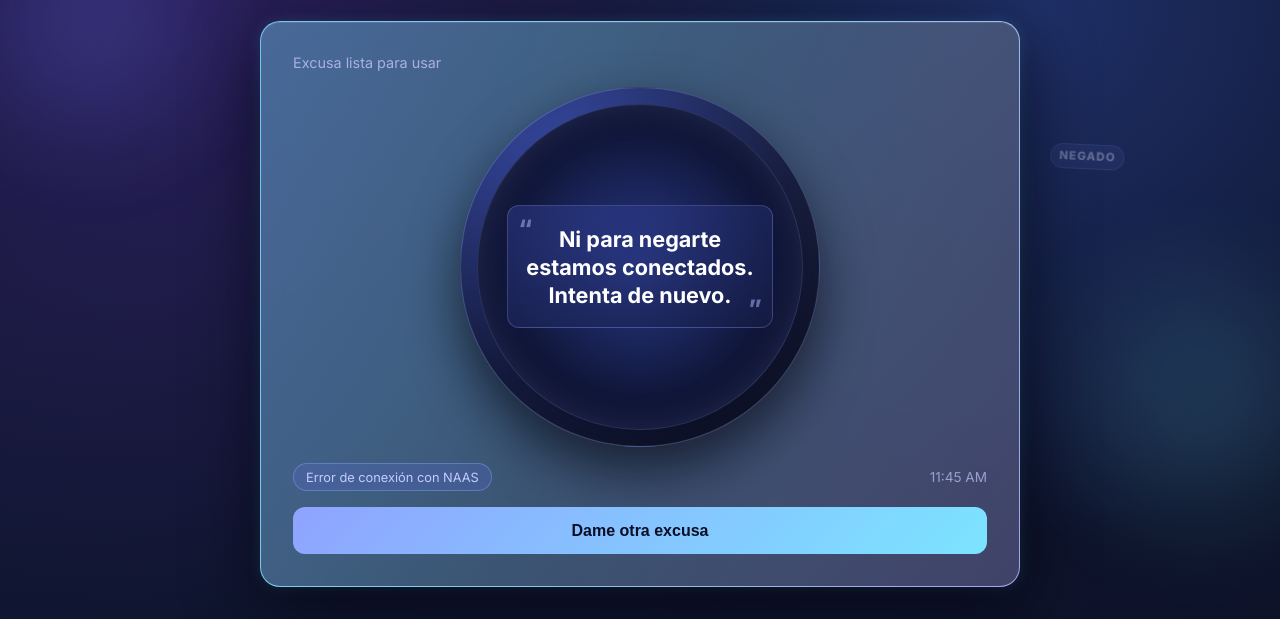
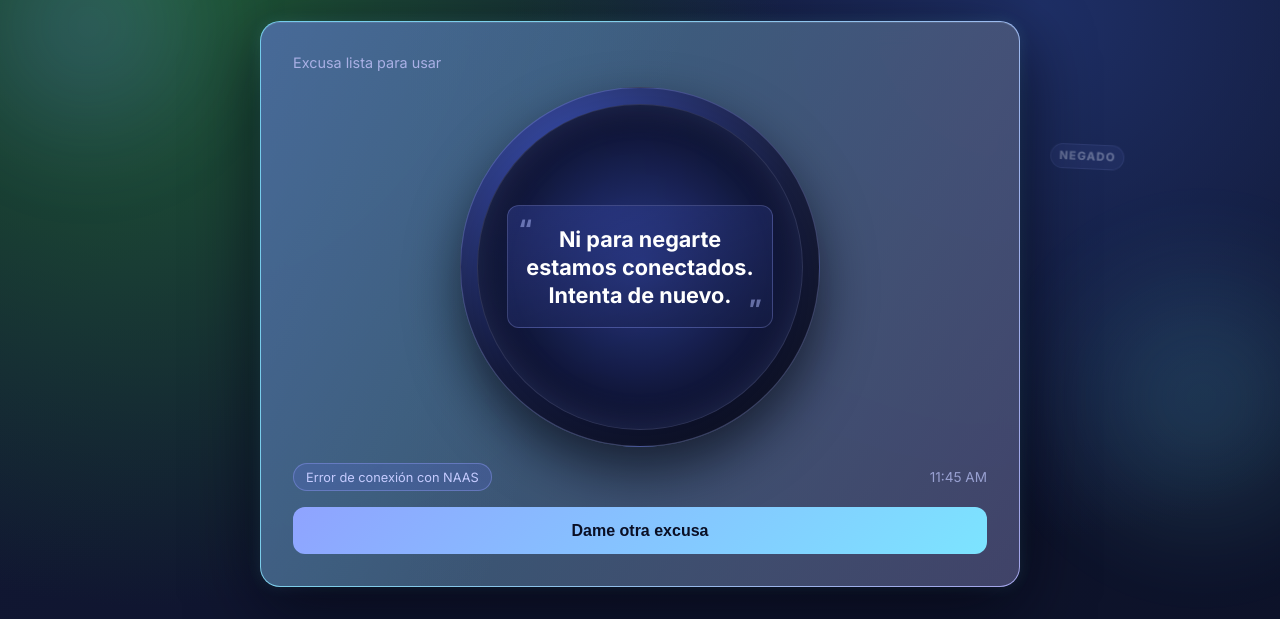
Before and after one commit to zozodei/Trabajo-Pr-ctico-Repaso-de-Git-y-Trabajo-Colaborativo-2, a plain HTML site: page BasePracticaGit/index.html in a window 1280 px wide. Shown: the part 183-802 px from the top of the page. Drawn offline with Linux system fonts and the light colour scheme; no server answers.

Commit message:
Cambio etapa 1

```diff
--- a/BasePracticaGit/style.css
+++ b/BasePracticaGit/style.css
@@ -8,7 +8,7 @@ body {
 	font-family: 'Inter', system-ui, -apple-system, Segoe UI, Roboto, sans-serif;
 	color: #ecebff;
 	background:
-		radial-gradient(circle at 10% 15%, #2c205e 0, transparent 32%),
+		radial-gradient(circle at 10% 15%, #205e35 0, transparent 32%),
 		radial-gradient(circle at 85% 20%, #1e2f66 0, transparent 28%),
 		linear-gradient(140deg, #090b1d 0%, #111733 40%, #0b1024 100%);
 	background-size: 150% 150%, 150% 150%, 180% 180%;
```
